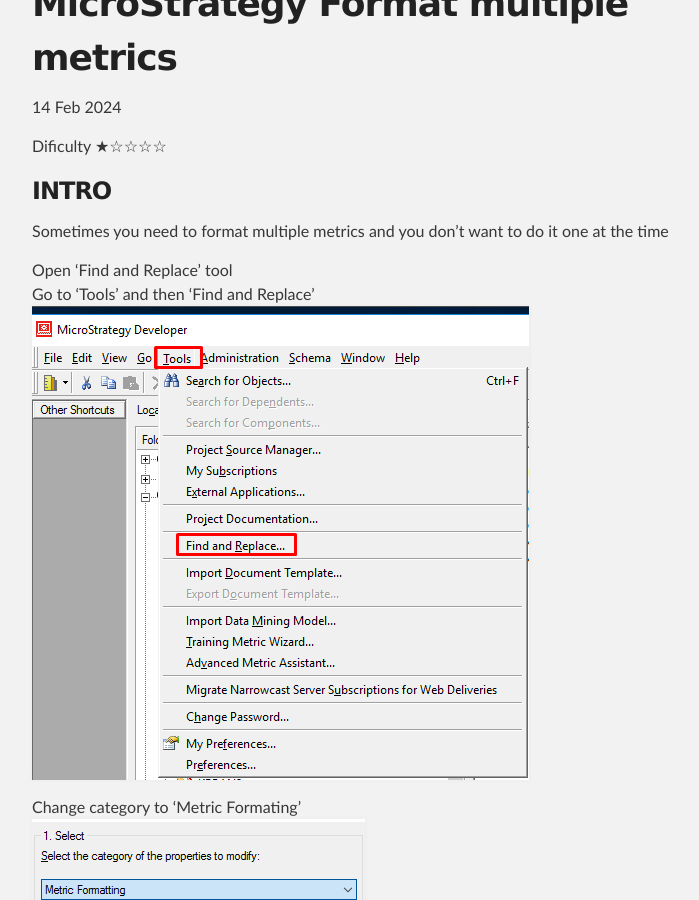
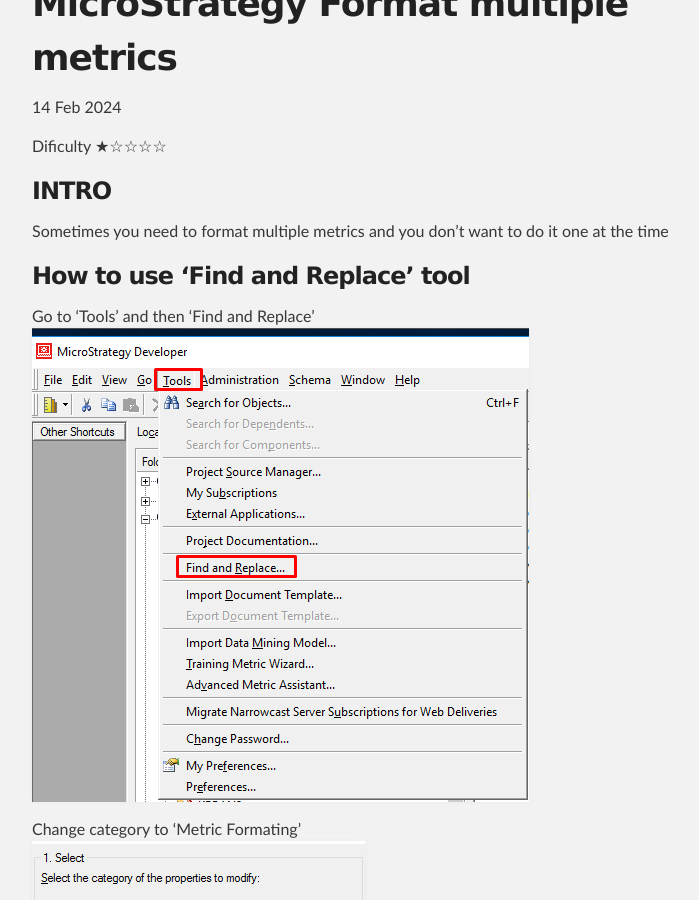
Before and after one commit to kl82slo/kl82slo.github.io, a Jekyll site: the page built from _posts/2024-02-14-0017 MicroStrategy Format multiple metrics.md, in a window 1280 px wide and 900 px high, scrolled down 336 px. Shown: the whole window, without its empty margins (288-987 px from the left). Built offline with Jekyll 4.4.1, drawn with Linux system fonts in a browser that asks for light colours.

Commit message:
Update 2024-02-14-0017 MicroStrategy Format multiple metrics.md

```diff
--- a/_posts/2024-02-14-0017 MicroStrategy Format multiple metrics.md
+++ b/_posts/2024-02-14-0017 MicroStrategy Format multiple metrics.md
@@ -11,8 +11,8 @@
 ### INTRO
 Sometimes you need to format multiple metrics and you don't want to do it one at the time
 
+### How to use 'Find and Replace' tool<br />
 
-Open 'Find and Replace' tool <br />
 Go to 'Tools' and then 'Find and Replace'<br />
 ![Partition Table](/img/20240214_0017/FindAndReplace.png)<br />
 
```
